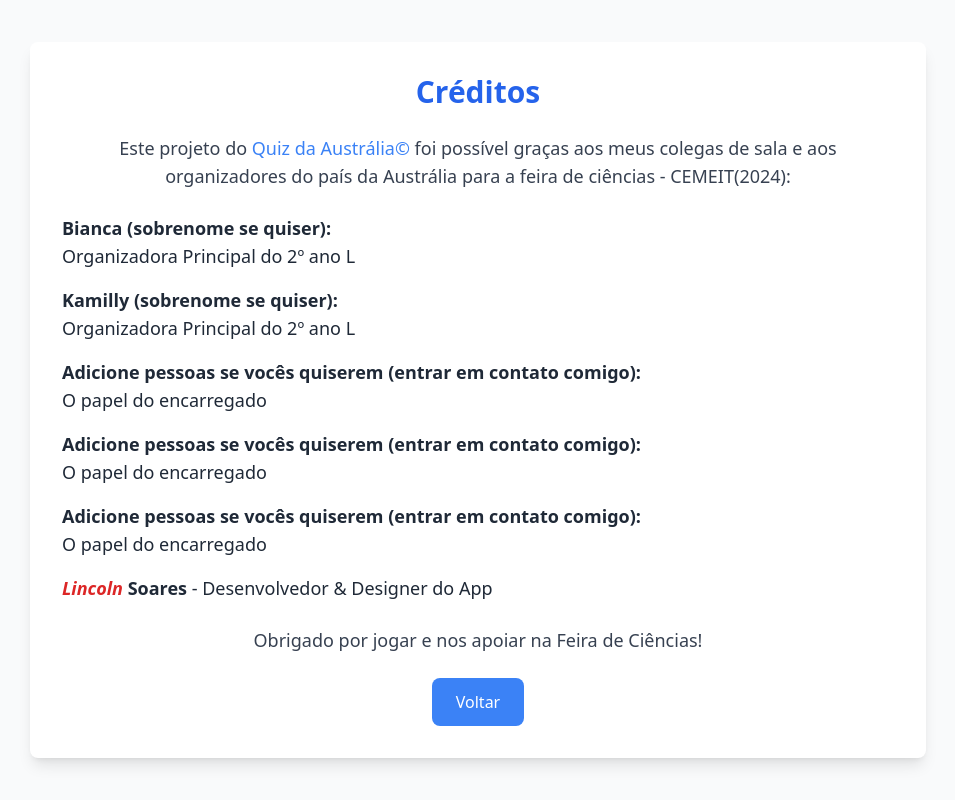
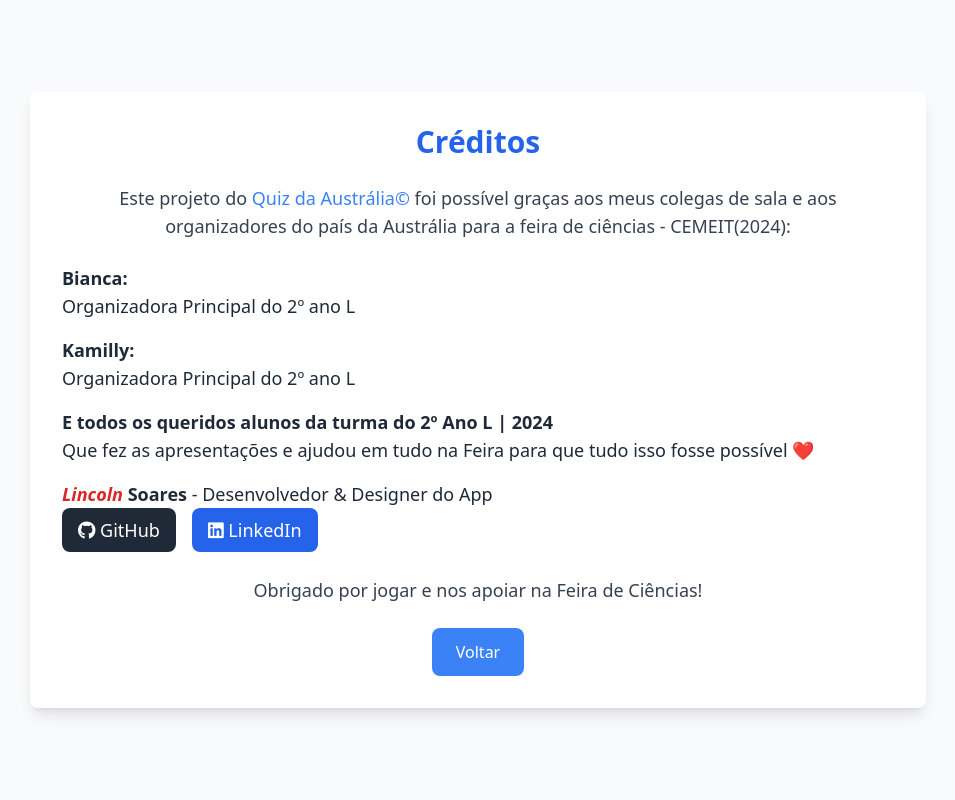
Before and after one commit to LincolnDevloper/Quiz-Australia, a React (Vite) app in the folder quiz-australia/: page /credits in a window 1280 px wide. Shown: the whole page, without its empty margins (162-1117 px from the left). Built offline with nearby package versions, Linux system fonts and the light colour scheme.

Commit message:
finaliazado (V 1.0)

```diff
--- a/quiz-australia/src/components/CreditsPage.jsx
+++ b/quiz-australia/src/components/CreditsPage.jsx
@@ -6,33 +6,55 @@ const CreditsPage = () => {
 		<div className="bg-gray-50 min-h-screen flex flex-col justify-center items-center py-8 px-4">
 			<div className="max-w-4xl w-full bg-white p-8 rounded-lg shadow-lg space-y-6">
 				{/* Título da página */}
-        <h1 className="text-3xl font-extrabold text-center text-blue-600">Créditos</h1>
+				<h1 className="text-3xl font-extrabold text-center text-blue-600">
+					Créditos
+				</h1>
 
 				{/* Introdução */}
 				<p className="text-lg text-gray-700 text-center">
-          Este projeto do <a className="text-blue-500 hover:text-blue-400" href="/">Quiz da Austrália©</a> foi possível graças aos meus colegas de sala e aos organizadores do país da Austrália para a feira de ciências - CEMEIT(2024):
+					Este projeto do{" "}
+					<a className="text-blue-500 hover:text-blue-400" href="/">
+						Quiz da Austrália©
+					</a>{" "}
+					foi possível graças aos meus colegas de sala e aos organizadores do
+					país da Austrália para a feira de ciências - CEMEIT(2024):
 				</p>
 
 				{/* Lista de créditos */}
 				<ul className="space-y-4 text-left text-lg text-gray-800">
 					<li>
-            <b>Bianca (sobrenome se quiser):</b> <br /> Organizadora Principal do 2º ano L
+						<b>Bianca:</b> <br /> Organizadora Principal do 2º ano L
 					</li>
 					<li>
-            <b>Kamilly (sobrenome se quiser):</b> <br /> Organizadora Principal do 2º ano L
+						<b>Kamilly:</b> <br /> Organizadora Principal do 2º ano L
 					</li>
 					<li>
-            <b>Adicione pessoas se vocês quiserem (entrar em contato comigo):</b> <br /> O papel do encarregado
-          </li>
-          <li>
-            <b>Adicione pessoas se vocês quiserem (entrar em contato comigo):</b> <br /> O papel do encarregado
-          </li>
-          <li>
-            <b>Adicione pessoas se vocês quiserem (entrar em contato comigo):</b> <br /> O papel do encarregado
+						<b>E todos os queridos alunos da turma do 2º Ano L | 2024</b> <br />{" "}
+						Que fez as apresentações e ajudou em tudo na Feira para que tudo
+						isso fosse possível ❤
 					</li>
 					{/* Criador do aplicativo */}
 					<li>
-            <b><i className="text-red-600">Lincoln</i> Soares</b> - Desenvolvedor & Designer do App
+						<b>
+							<i className="text-red-600">Lincoln</i> Soares
+						</b>{" "}
+						- Desenvolvedor & Designer do App <br />{" "}
+						<div className="flex space-x-4">
+							<a
+								href="https://github.com/LincolnDevloper/LincolnDevloper"
+								target="_blank"
+								className="px-4 py-2 bg-gray-800 text-white rounded-lg hover:bg-gray-700 focus:ring-2 focus:ring-gray-500"
+							>
+								<i className="fa-brands fa-github"></i> GitHub
+							</a>
+							<a
+								href="www.linkedin.com/in/lincolndev"
+								target="_blank"
+								className="px-4 py-2 bg-blue-600 text-white rounded-lg hover:bg-blue-500 focus:ring-2 focus:ring-blue-400"
+							>
+								<i className="fa-brands fa-linkedin"></i> LinkedIn
+							</a>
+						</div>
 					</li>
 				</ul>
 
```
Lines whose indentation alone changed are shown as unchanged.
